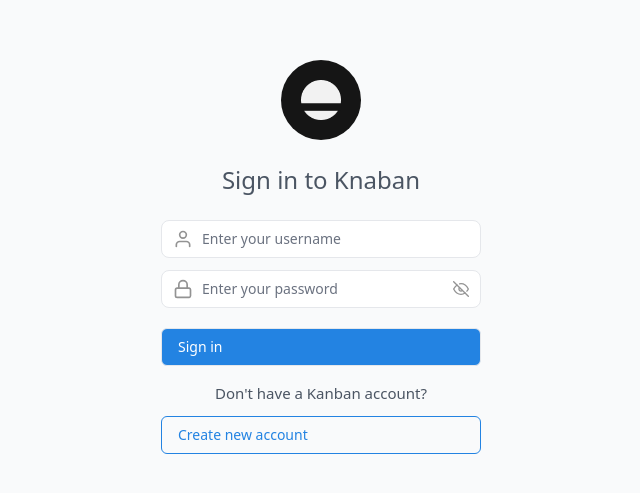
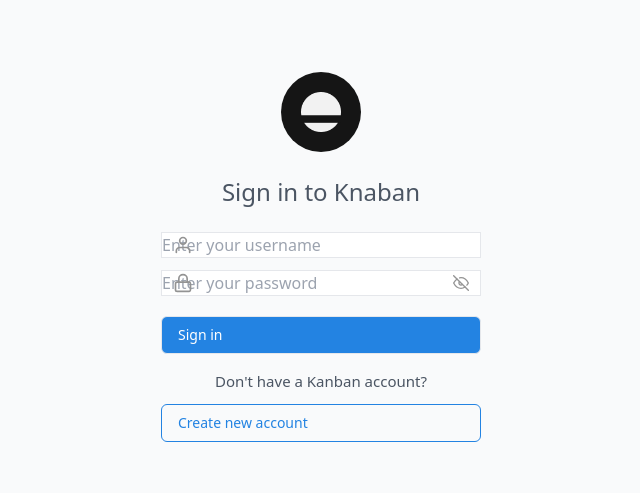
Before and after one commit to alireza-askarpour/kanban-board-frontend, a React (Vite) app: page /login in a window 1280 px wide. Shown: the part 143-636 px from the top of the page, without its empty margins (319-959 px from the left). Built offline with nearby package versions, Linux system fonts and the light colour scheme; a web font is replaced by a local one.

Commit message:
refactor: add rounded and placeholder color prop and refactor size prop

```diff
--- a/src/components/Shared/Input/Input.module.css
+++ b/src/components/Shared/Input/Input.module.css
@@ -1,9 +1,5 @@
 .FormControl {
   @apply relative;
-}
-
-.Input {
-  @apply w-full px-4 py-2 bg-white text-sm rounded-lg outline-none placeholder-gray-500 text-gray-800 transition duration-100 ease-in-out border border-gray-200 focus:border-blue-600 focus:ring-1 focus:ring-blue-600;
 }
 
 .FormControl > span {
--- a/src/components/Shared/Input/Input.tsx
+++ b/src/components/Shared/Input/Input.tsx
@@ -28,7 +28,27 @@ const Input = (props: IProps) => {
         name={props.name}
         type={inputType}
         placeholder={props.placeholder}
-        className={classNames(styles.Input, props.inputClassName)}
+        className={classNames(
+          props.inputClassName,
+          "w-full bg-white outline-none text-gray-800 transition duration-100 ease-in-out border border-gray-200 focus:border-primary focus:ring-1 focus:ring-primary",
+
+          props.rounded === "none" && "rounded-none",
+          props.rounded === "sm" && "rounded-sm",
+          props.rounded === "md" && "rounded-md",
+          props.rounded === "lg" && "rounded-lg",
+          props.rounded === "xl" && "rounded-xl",
+          props.rounded === "2xl" && "rounded-2xl",
+          props.rounded === "3xl" && "rounded-3xl",
+          props.rounded === "full" && "rounded-full",
+
+          props.size === "small" && "py-1.5 px-3 text-sm",
+          props.size === "medium" && "py-2 px-4 text-sm",
+          props.size === "large" && "py-2 px-4 text-base",
+
+          props.placeholderColor === "light" && "placeholder-gray-400",
+          props.placeholderColor === "medium" && "placeholder-gray-500",
+          props.placeholderColor === "dark" && "placeholder-gray-600",
+        )}
         value={props.value}
         onChange={props.onChange}
         {...props.register}
--- a/src/types/components/Input.ts
+++ b/src/types/components/Input.ts
@@ -9,6 +9,10 @@ export interface IProps {
   disabled?: boolean
   icon?: any
   status?: "success" | "error"
+  size?: "small" | "medium" | "large"
+  rounded?: "none" | "sm" | "md" | "lg" | "xl" | "2xl" | "3xl" | "full"
+  placeholderColor?: "light" | "medium" | "dark"
+
   register?: any
   onChange?: (e: React.ChangeEvent<HTMLInputElement>) => void
   onBlur?: (e: React.FocusEvent<HTMLInputElement>) => void
```
